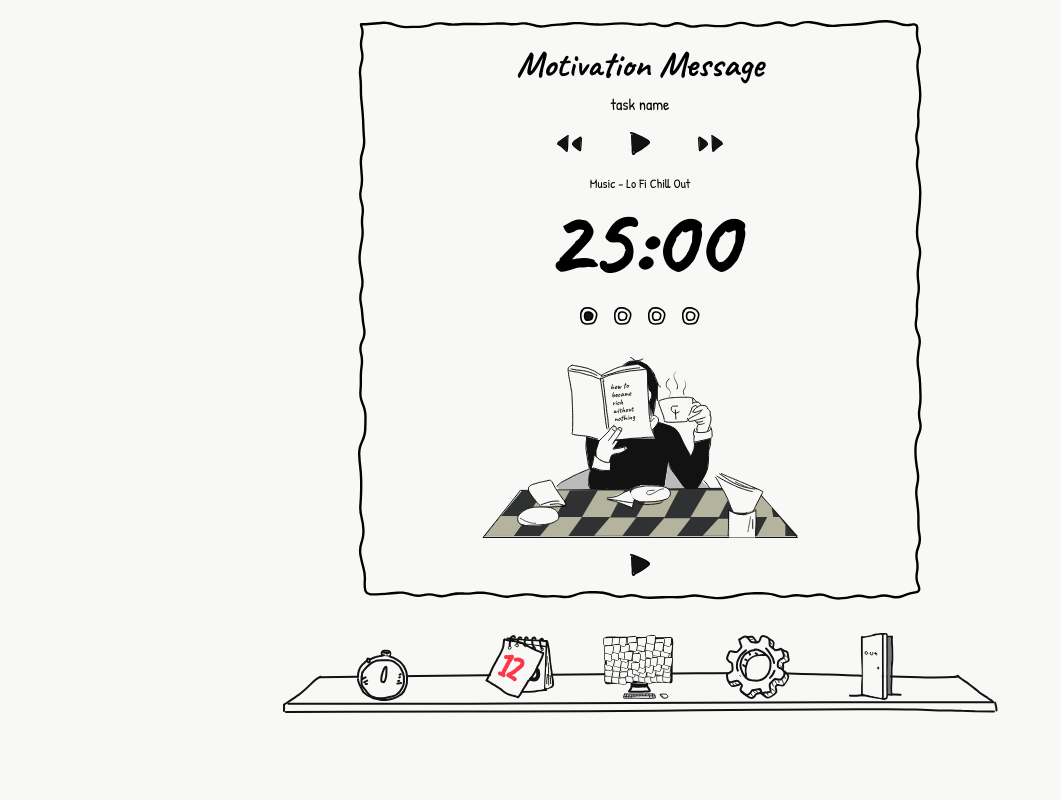
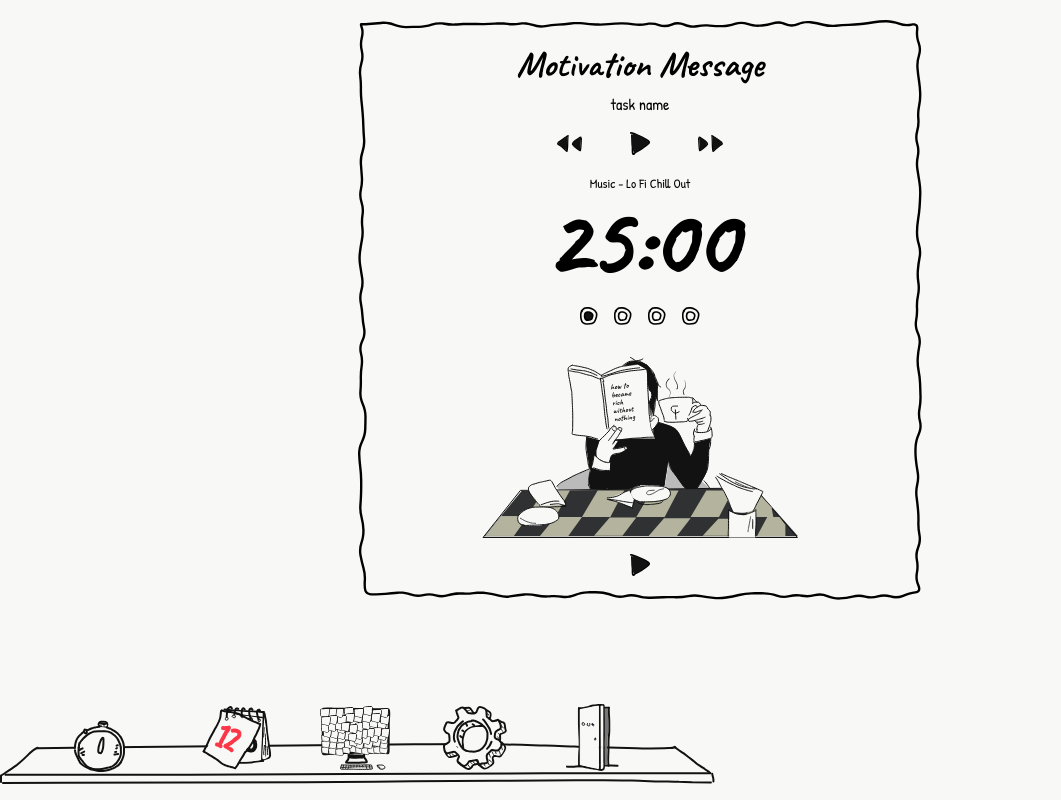
Before and after one commit to errorsolver/Pomodoro-App-FE, a SvelteKit app: page /home-screen in a window 1280 px wide. Shown: the whole page, without its empty margins (0-1061 px from the left). Built offline with nearby package versions, Linux system fonts and the light colour scheme.

Commit message:
feat(layout): enhance layout structure and improve MenuTable positioning

```diff
--- a/src/app.html
+++ b/src/app.html
@@ -5,7 +5,7 @@
 		<meta name="viewport" content="width=device-width, initial-scale=1.0" />
 		%sveltekit.head%
 	</head>
-	<body data-sveltekit-preload-data="hover">
+	<body data-sveltekit-preload-data="hover" class="overflow-y-scroll">
 		<div style="display: contents">%sveltekit.body%</div>
 	</body>
 </html>
--- a/src/lib/components/MenuTable.svelte
+++ b/src/lib/components/MenuTable.svelte
@@ -1,4 +1,4 @@
-<div class="flex flex-col items-center mt-8 sticky bottom-0">
+<div class="flex flex-col items-center justify-self-center mt-8 fixed bottom-4 z-999">
   <div class="mt-10">
     <img src="/icons/meja.svg" alt="desk menu" />
   </div>
--- a/src/routes/(inapp)/+layout.svelte
+++ b/src/routes/(inapp)/+layout.svelte
@@ -1,8 +1,12 @@
 <script>
   import MenuTable from "$lib/components/MenuTable.svelte";
 
+  let { children } = $props();
 </script>
 
-<slot />
+{@render children?.()}
 
 <MenuTable />
+
+<style>
+</style>
```
